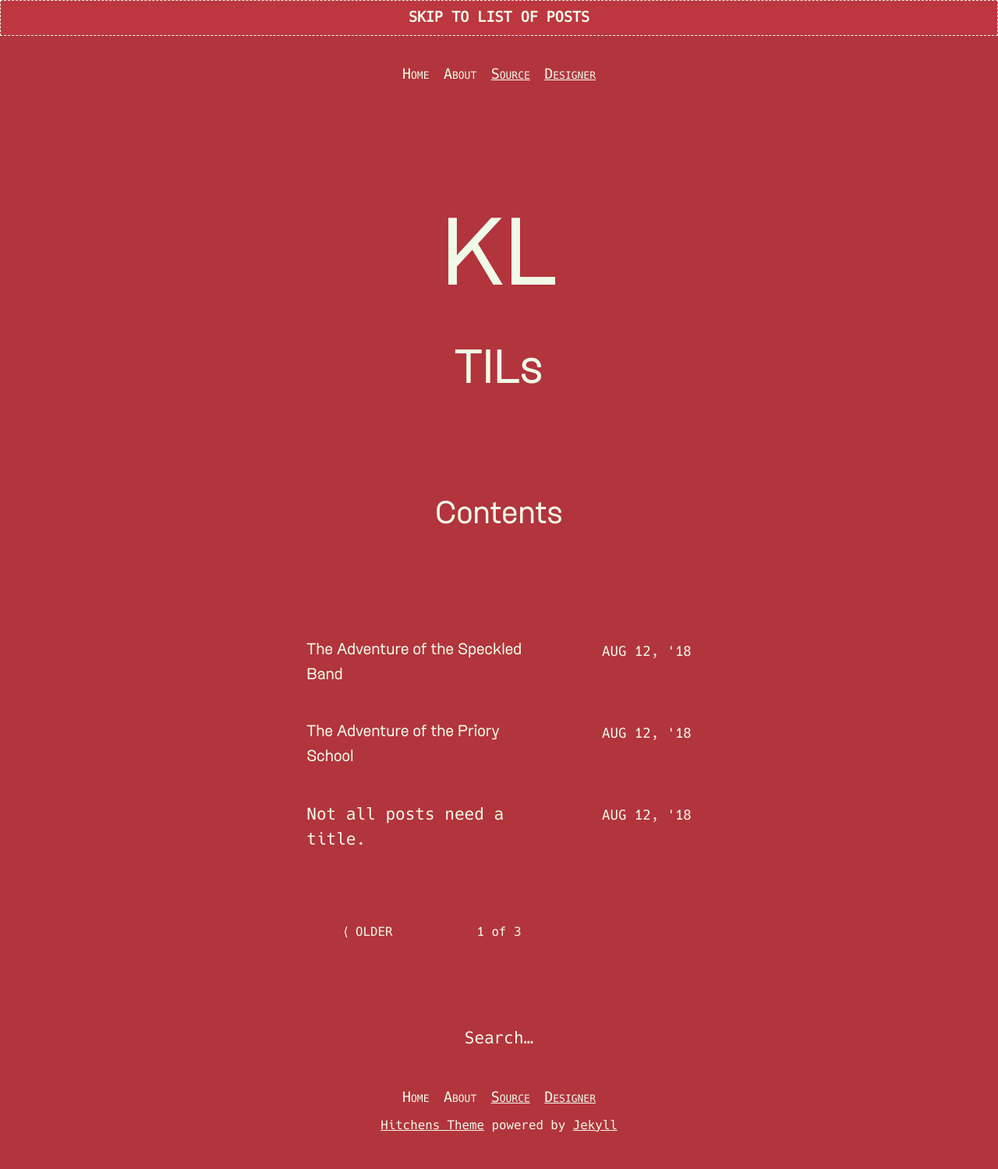
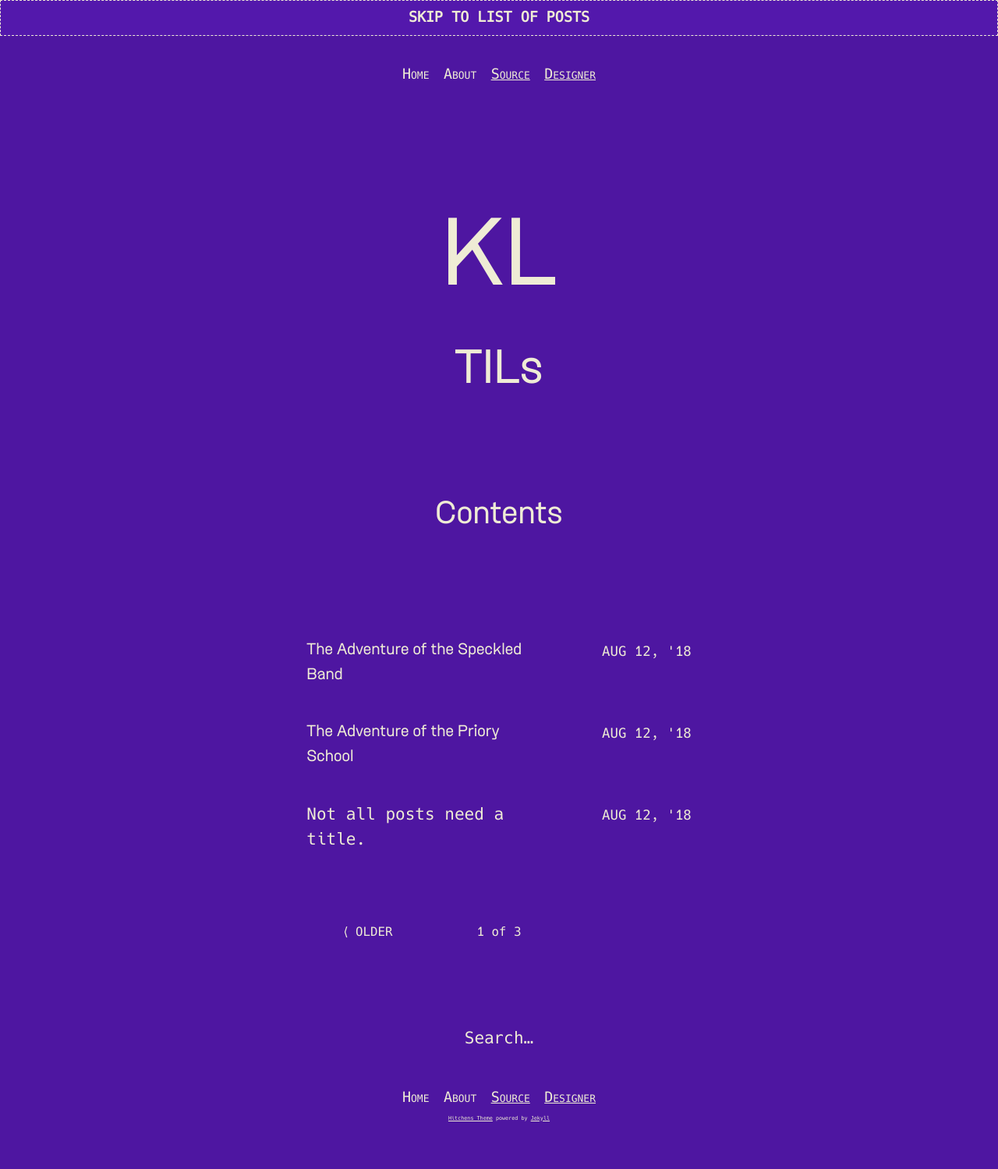
Before and after one commit to leblanck/blog, a Jekyll site: the page built from index.html, in a window 1280 px wide. Shown: the whole page at 78% size. Built offline with Jekyll 4.4.1, drawn with Linux system fonts in a browser that asks for light colours; the list of posts is cut into pages by our own code; after the commit the page ends 1457 px from its top, so only the background shows below that.

Commit message:
color adjustments

```diff
--- a/_sass/_article.scss
+++ b/_sass/_article.scss
@@ -3,7 +3,6 @@
   margin: 2em auto;
   max-width: 60rem;
   padding: 2em 0;
-  box-shadow: 12px 18px 24px rgba(darken($brand-color, 50%), .1);
 }
 
 .post > * {
--- a/_sass/_base.scss
+++ b/_sass/_base.scss
@@ -148,6 +148,7 @@ figcaption {
   margin: 0 auto 2em;
   padding: 0 2em;
   text-align: center;
+  font-size: xx-small;
 }
 
 .skip-navigation {
--- a/_sass/_variables.scss
+++ b/_sass/_variables.scss
@@ -1,7 +1,7 @@
-$brand-color:         #b2343d;
+$brand-color:         #4e16a1;
 $highlight:           lighten($brand-color, 35%);
-$text-color:          #f0fae8;
-$muted-text-color:    #f0fae8;
+$text-color:          #efecd5;
+$muted-text-color:    #efecd5;
 $font-family:         "Hack", monospace;
 $font-familyv2:       "Dwight", serif;
 
```
